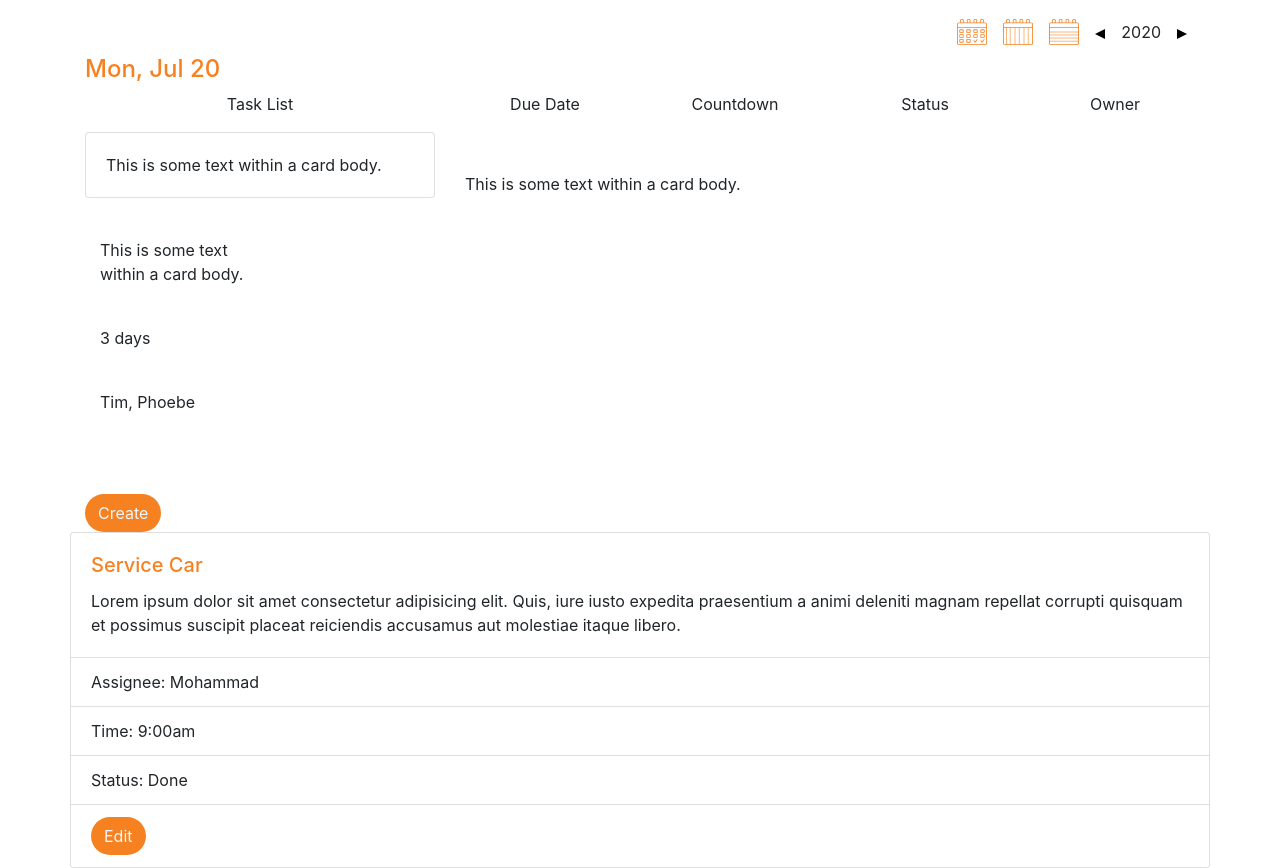
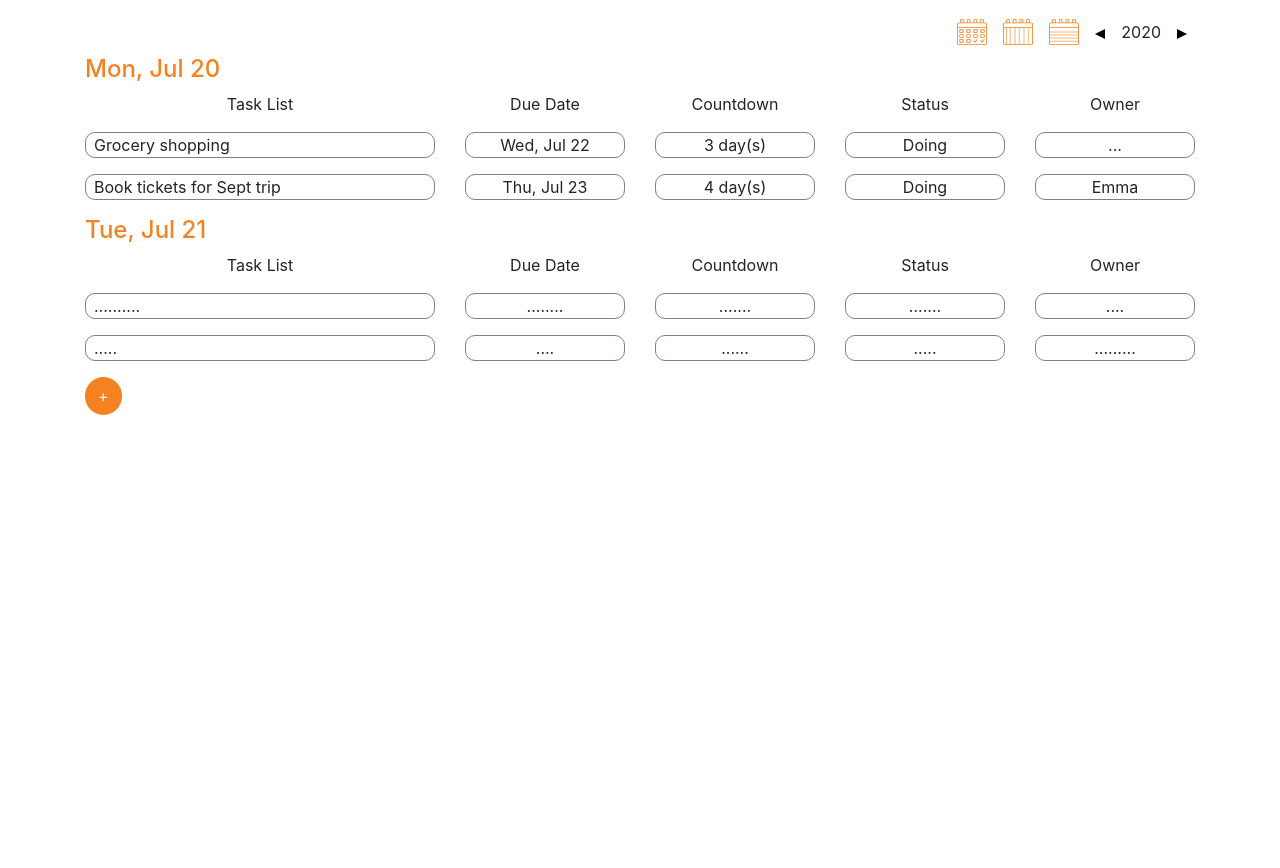
Before and after one commit to TotoroSyd/Eatthefrog, a plain HTML site: page index.html in a window 1280 px wide. Shown: the part 71-939 px from the top of the page. After the commit the page ends 800 px from the top, so only its background shows below. Drawn offline with nearby package versions, Linux system fonts and the light colour scheme.

Commit message:
Complete the Task list main page according to the MVP wireframe (Task 2 requirements)

```diff
--- a/index.html
+++ b/index.html
@@ -16,7 +16,7 @@
     <header>
       <nav class="navbar navbar-light navbar-expand-lg fixed-top" role="navigation">
 
-        <a href="#" class="navbar-brand" style="color:  #f68121; font-weight: 400;">
+        <a href="#" class="navbar-brand" style="color: aliceblue; font-weight: 500;">
           <img src="image/frog.svg" alt="frog black and white icon" width="40" height="40" class="d-inline-block align-top">
           Eatthefrog
         </a>
@@ -36,97 +36,202 @@
 
     <!--Task details display-->
     <div class="task-group">
+      <div>
         <h4>Mon, Jul 20</h4>
+        <!--Header of Task list table-->
         <div class="task-list row">
           <div class="col-4">
             <p class="text-center">Task List</p>
           </div>
-        <div class="col">
+          <div class="col-2">
             <p class="text-center">Due Date</p>
           </div>
           <div class="col-2">
             <p class="text-center">Countdown</p>
           </div>
-        <div class="col">
+          <div class="col-2">
             <p class="text-center">Status</p>
           </div>
-        <div class="col">
+          <div class="col-2">
             <p class="text-center">Owner</p>
           </div>
         </div>
 
+        <!--Task 1-->
         <div class="task-list row">
+          <!--Task-->
           <div class="col-4">
-          <div class="card">
+            <p style="border: solid thin grey; border-radius: 10px; text-indent: 0.5em;">Grocery shopping</p>
+            <!-- <div class="card">
               <div class="card-body">
-              This is some text within a card body.
+                Buy milk
+              </div>
+            </div> -->
+          </div>
+          <!--Duedate-->
+          <div class="col-2">
+            <p class="text-center" style="border: solid thin grey; border-radius: 10px;">Wed, Jul 22</p>
+          </div>
+          <!--Countdown-->
+          <div class="col-2">
+            <p class="text-center" style="border: solid thin grey; border-radius: 10px;">3 day(s)</p>
+          </div>
+          <!--Status-->
+          <div class="col-2">
+            <p class="text-center" style="border: solid thin grey; border-radius: 10px;">Doing</p>
+            <!-- <select class="d-flex justify-content-center">
+              <option selected>Choose...</option>
+              <option>Not Start</option>
+              <option>Started</option>
+              <option>Doing</option>
+              <option>Completed</option>
+            </select> -->
+          </div>
+          <!--Owner-->
+          <div class="col-2">
+            <p class="text-center" style="border: solid thin grey; border-radius: 10px;">...</p>
           </div>
         </div>
+
+        <!--Task 2-->
+        <div class="task-list row">
+          <!--Task-->
+          <div class="col-4">
+            <p style="border: solid thin grey; border-radius: 10px; text-indent: 0.5em;">Book tickets for Sept trip</p>
+            <!-- <div class="card">
+              <div class="card-body">
+                Buy milk
               </div>
-        <div class="col">
-          <div class="card-body"></div>
-            This is some text within a card body.
+            </div> -->
           </div>
+          <!--Duedate-->
+          <div class="col-2">
+            <p class="text-center" style="border: solid thin grey; border-radius: 10px;">Thu, Jul 23</p>
           </div>
+          <!--Countdown-->
           <div class="col-2">
-          <div class="card-body"></div>
-            This is some text within a card body.
+            <p class="text-center" style="border: solid thin grey; border-radius: 10px;">4 day(s)</p>
           </div>
+          <!--Status-->
+          <div class="col-2">
+            <p class="text-center" style="border: solid thin grey; border-radius: 10px;">Doing</p>
+            <!-- <select class="d-flex justify-content-center">
+              <option selected>Choose...</option>
+              <option>Not Start</option>
+              <option>Started</option>
+              <option>Doing</option>
+              <option>Completed</option>
+            </select> -->
         </div>
-        <div class="col">
-          <div class="card-body"></div>
-            3 days
-          </div>
-        </div>
-        <div class="col">
-          <div class="card-body"></div>
-            Tim, Phoebe
+          <!--Owner-->
+          <div class="col-2">
+            <p class="text-center" style="border: solid thin grey; border-radius: 10px;">Emma</p>
           </div>
         </div>
       </div>
 
+      <div>
+        <h4>Tue, Jul 21</h4>
+        <!--Header of Task list table-->
+        <div class="task-list row">
+          <div class="col-4">
+            <p class="text-center">Task List</p>
+          </div>
+          <div class="col-2">
+            <p class="text-center">Due Date</p>
+          </div>
+          <div class="col-2">
+            <p class="text-center">Countdown</p>
+          </div>
+          <div class="col-2">
+            <p class="text-center">Status</p>
+          </div>
+          <div class="col-2">
+            <p class="text-center">Owner</p>
+          </div>
         </div>
 
-    <section style="margin-top: 5rem;">
-
-      <button type="button" class="btn" data-toggle="modal" data-target="#taskModal">
-        Create
-      </button>
-
-      <div class="row">
-        <!--Task item column-->
-        <div>
-          <div class="card">
+        <!--Task 1-->
+        <div class="task-list row">
+          <!--Task-->
+          <div class="col-4">
+            <p style="border: solid thin grey; border-radius: 10px; text-indent: 0.5em;">.......... </p>
+            <!-- <div class="card">
               <div class="card-body">
-              <h5 class="card-title">Service Car</h5>
-              <p class="card-text">Lorem ipsum dolor sit amet consectetur adipisicing elit. Quis, iure iusto expedita praesentium a animi deleniti magnam repellat corrupti quisquam et possimus suscipit placeat reiciendis accusamus aut molestiae itaque libero.</p>
+                Buy milk
               </div>
-            <ul class="list-group list-group-flush">
-              <li class="list-group-item">Assignee: Mohammad</li>
-              <li class="list-group-item">Time: 9:00am</li>
-              <li class="list-group-item">Status: Done</li>
-              <li class="list-group-item">
-                  <button type="button" class="btn">Edit</button>
-              </li>
-            </ul>
+            </div> -->
+          </div>
+          <!--Duedate-->
+          <div class="col-2">
+            <p class="text-center" style="border: solid thin grey; border-radius: 10px;">........</p>
+          </div>
+          <!--Countdown-->
+          <div class="col-2">
+            <p class="text-center" style="border: solid thin grey; border-radius: 10px;">.......</p>
+          </div>
+          <!--Status-->
+          <div class="col-2">
+            <p class="text-center" style="border: solid thin grey; border-radius: 10px;">.......</p>
+            <!-- <select class="d-flex justify-content-center">
+              <option selected>Choose...</option>
+              <option>Not Start</option>
+              <option>Started</option>
+              <option>Doing</option>
+              <option>Completed</option>
+            </select> -->
+          </div>
+          <!--Owner-->
+          <div class="col-2">
+            <p class="text-center" style="border: solid thin grey; border-radius: 10px;">....</p>
+          </div>
         </div>
 
+        <!--Task 2-->
+        <div class="task-list row">
+          <!--Task-->
+          <div class="col-4">
+            <p style="border: solid thin grey; border-radius: 10px; text-indent: 0.5em;">.....</p>
+            <!-- <div class="card">
+              <div class="card-body">
+                Buy milk
+              </div>
+            </div> -->
+          </div>
+          <!--Duedate-->
+          <div class="col-2">
+            <p class="text-center" style="border: solid thin grey; border-radius: 10px;">....</p>
+          </div>
+          <!--Countdown-->
+          <div class="col-2">
+            <p class="text-center" style="border: solid thin grey; border-radius: 10px;">......</p>
+          </div>
+          <!--Status-->
+          <div class="col-2">
+            <p class="text-center" style="border: solid thin grey; border-radius: 10px;">.....</p>
+            <!-- <select class="d-flex justify-content-center">
+              <option selected>Choose...</option>
+              <option>Not Start</option>
+              <option>Started</option>
+              <option>Doing</option>
+              <option>Completed</option>
+            </select> -->
+        </div>
+          <!--Owner-->
+          <div class="col-2">
+            <p class="text-center" style="border: solid thin grey; border-radius: 10px;">.........</p>
+          </div>
+        </div>
+      </div>
     </div>
 
-      </div>
+    <!--Create button-->
+    <button type="button" class="btn" data-toggle="modal" data-target="#taskModal">+</button>
 
+    <!--Summary box-->
+      <!--Todo-->
 
-
-
-
-
-
-
-
-
-
-
-
+    <!--Create Dialog-->
     <div class="modal fade" id="taskModal">
       <div class="modal-dialog">
         <div class="modal-content">
@@ -177,8 +282,10 @@
                   <label for="status" class="col-4 col-form-label">Status</label>
                   <select id="status" class="form-control">
                     <option selected>Choose...</option>
-                      <option>Start</option>
-                      <option>Complete</option>
+                    <option>Not Start</option>
+                    <option>Started</option>
+                    <option>Doing</option>
+                    <option>Completed</option>
                   </select>
                 </div>
                 <!-- Category  -->
@@ -194,7 +301,7 @@
                   </select>
                 </div>
 
-                  <!-- Priority  -->
+                <!--Priority-->
                 <div class="col-4 ">
                   <label for="priority" class="col-4 col-form-label">Priority</label>
                   <select id="priority" class="form-control">
@@ -216,12 +323,6 @@
       </div>
     </div>
 
-
-
-
-
-
-
     <!-- jQuery first, then Popper.js, then Bootstrap JS -->
     <script src="https://code.jquery.com/jquery-3.5.1.slim.min.js" integrity="sha384-DfXdz2htPH0lsSSs5nCTpuj/zy4C+OGpamoFVy38MVBnE+IbbVYUew+OrCXaRkfj" crossorigin="anonymous"></script>
     <script src="https://cdn.jsdelivr.net/npm/popper.js@1.16.0/dist/umd/popper.min.js" integrity="sha384-Q6E9RHvbIyZFJoft+2mJbHaEWldlvI9IOYy5n3zV9zzTtmI3UksdQRVvoxMfooAo" crossorigin="anonymous"></script>
--- a/style.css
+++ b/style.css
@@ -12,8 +12,9 @@ h6 {
   color: #f68121;
 }
 nav {
-  border: pink solid 2px;
+  background-color: #f68121;
 }
+
 main {
   /* border: black solid 2px; */
   margin-top: 5rem;
```
Lines whose indentation alone changed are shown as unchanged.
